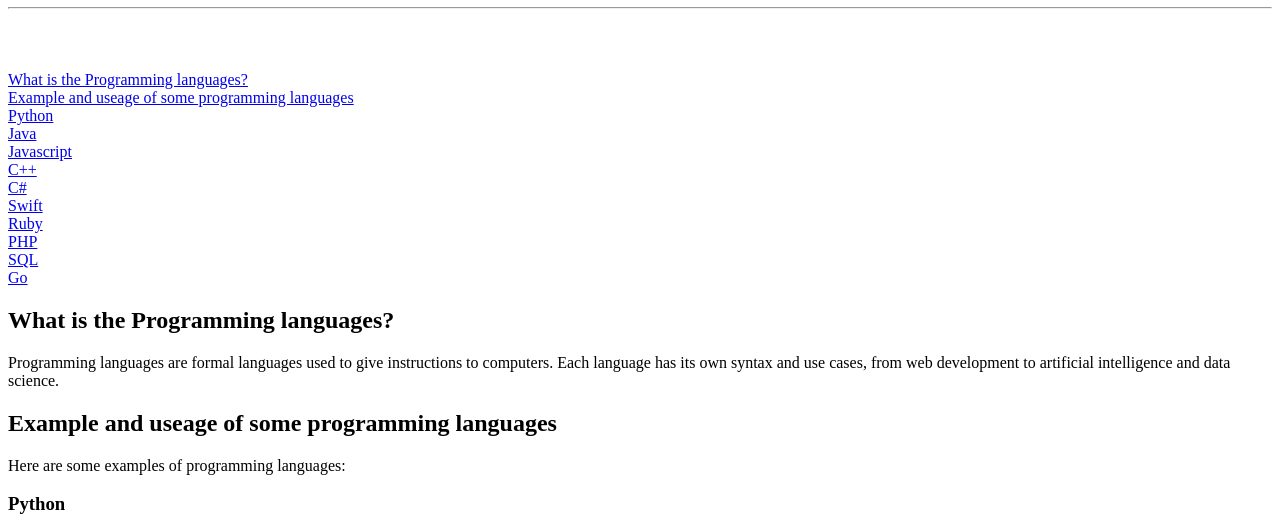
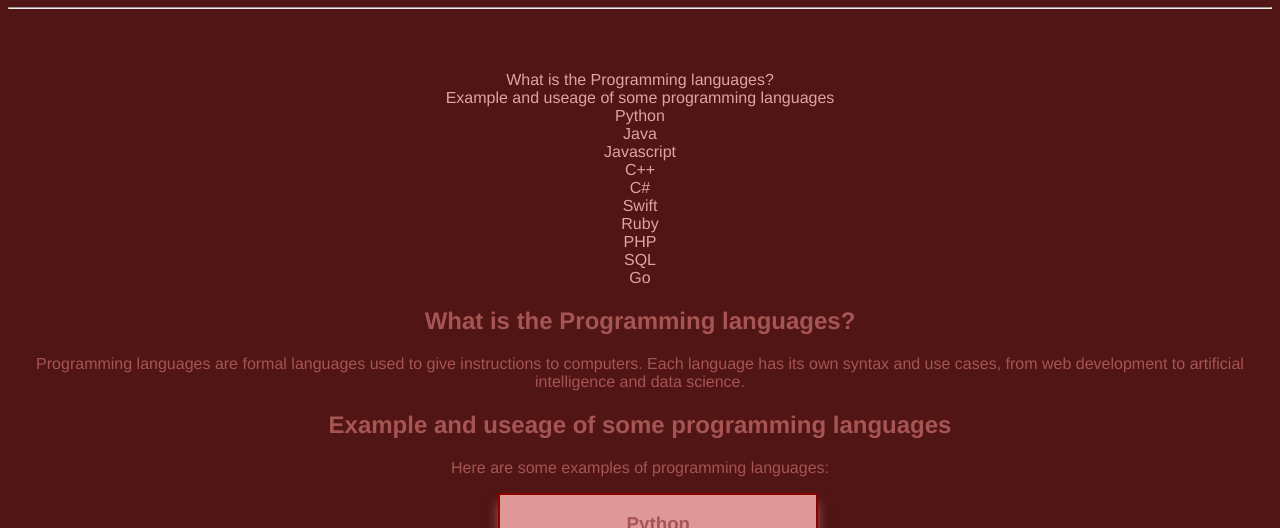
Before and after one commit to RahmaYehya/html1, a plain HTML site: page index.html in a window 1280 px wide. Shown: the part 73-601 px from the top of the page. Drawn offline with Linux system fonts and the light colour scheme.

Commit message:
Update index.html

```diff
--- a/index.html
+++ b/index.html
@@ -12,6 +12,48 @@
         </titel>
 
     </head>
+    <style>
+        dt{
+            background-color: rgb(223, 152, 152);
+            height: 50px;
+            text-align: center;
+            margin: 10px;
+            border: 2px solid darkred;
+            width: 25%;
+            text-align: center;
+            box-shadow: 0px 10px 10px  ;
+            position: relative;
+            left: 38%;
+
+        }
+       dt::selection{
+            color: rgb(225, 162, 162);
+            background-color: rgb(81, 21, 21);
+        }
+        body::selection{
+            color: rgb(81, 21, 21);
+            background-color: rgb(225, 162, 162);
+        }
+        body{
+
+            font-family:'Franklin Gothic Medium', 'Arial Narrow', Arial, sans-serif;
+            background-color: rgb(81, 21, 21);
+            color: rgb(166, 84, 84);
+            text-align: center;
+
+        }
+        footer{
+            background-color: rgb(166, 84, 84);
+            color: rgb(81, 21, 21);
+        }
+        a{
+            text-decoration: none;
+            color: rgb(225, 162, 162);
+        }
+        img{
+            width: 25%;
+        }
+    </style>
     <body>
     <hr>
     <br><br><br>
```
